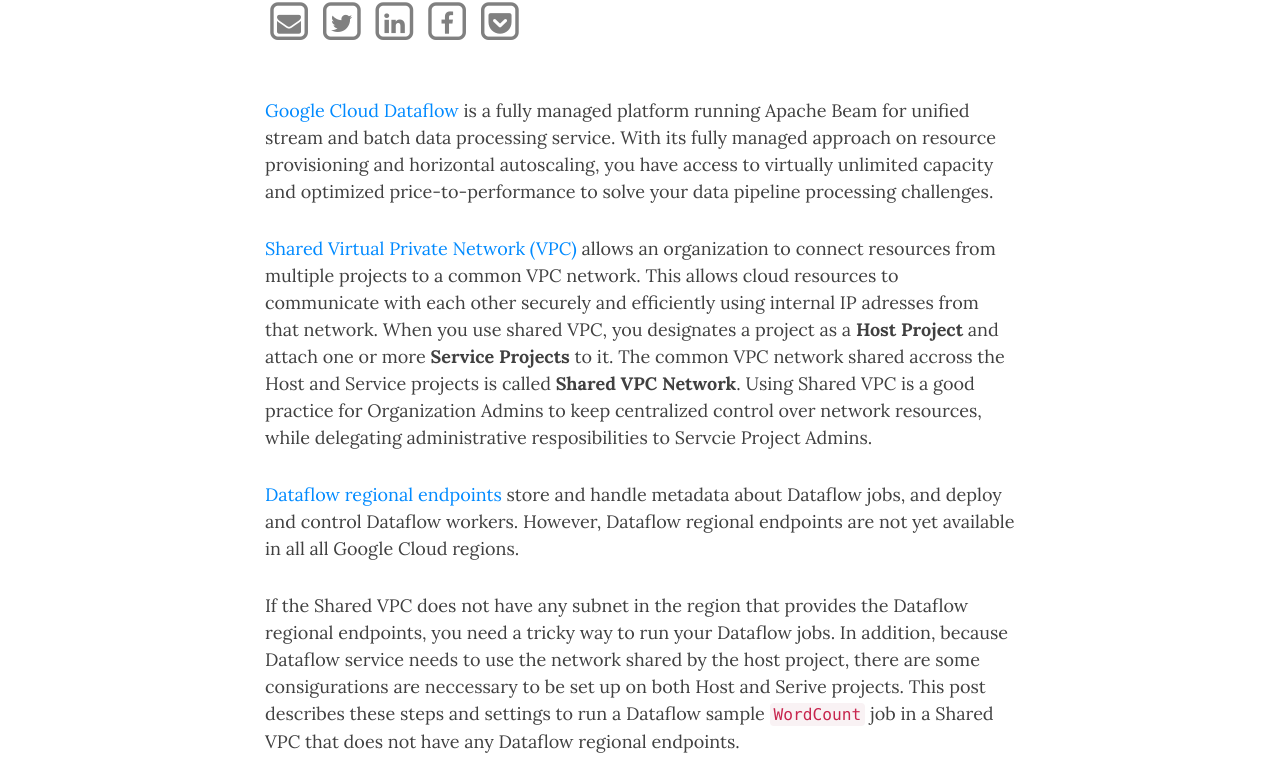
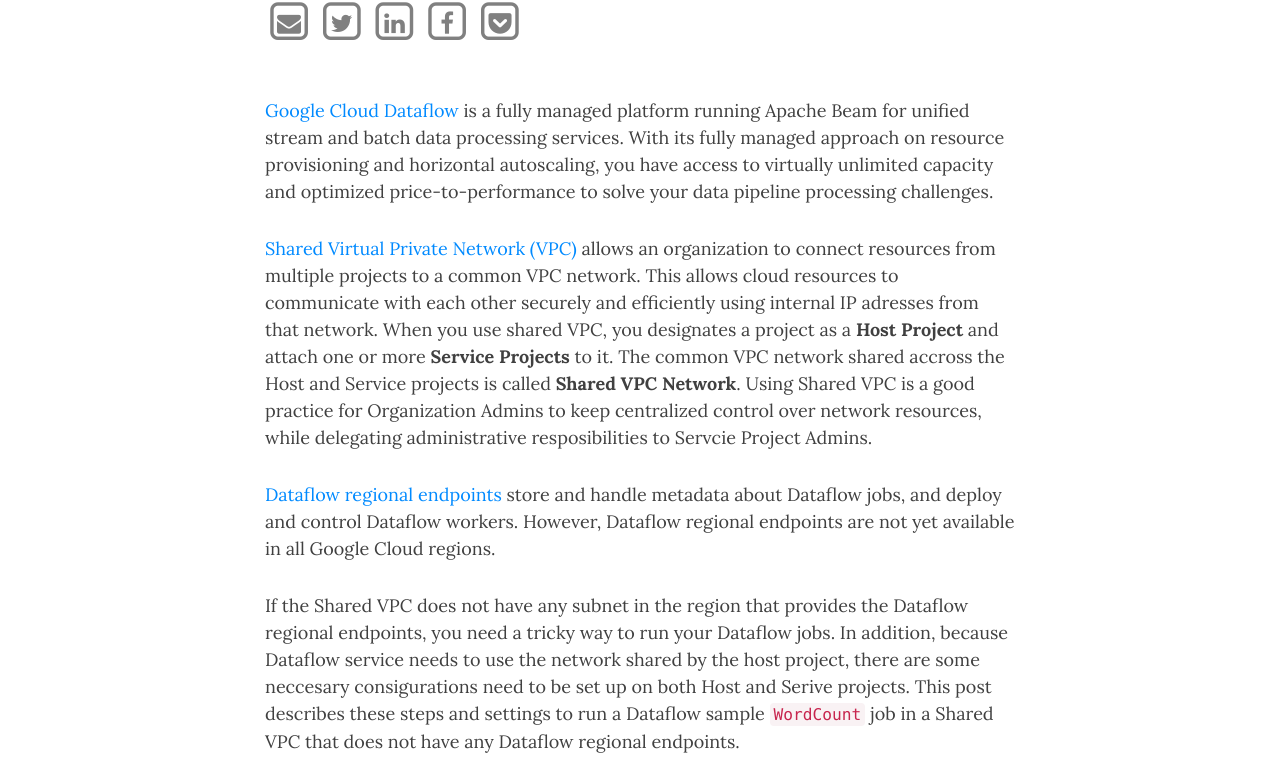
Before and after one commit to stonefl/stonefl.github.io, a Jekyll site: the page built from _posts/2020-01-15-run-dataflow-jobs-in-a-shared-vpc-on-gcp.md, in a window 1280 px wide and 1400 px high. Shown: the part 633-1397 px from the top of the window. Built offline with Jekyll 4.4.1, drawn with Linux system fonts in a browser that asks for light colours; nearby versions of some CDN libraries; comment, search, counter and statistics services are not loaded; some of the changed text lies outside the part shown.

Commit message:
Update 2020-01-15-run-dataflow-jobs-in-a-shared-vpc-on-gcp.md

```diff
--- a/_posts/2020-01-15-run-dataflow-jobs-in-a-shared-vpc-on-gcp.md
+++ b/_posts/2020-01-15-run-dataflow-jobs-in-a-shared-vpc-on-gcp.md
@@ -12,14 +12,14 @@
 ---
 
 
-[Google Cloud Dataflow](https://cloud.google.com/dataflow/#benefits) is a fully managed platform running Apache Beam for unified stream and batch data processing service. With its fully managed approach on resource provisioning and horizontal autoscaling, you have access to virtually unlimited capacity and optimized price-to-performance to solve your data pipeline processing challenges.
+[Google Cloud Dataflow](https://cloud.google.com/dataflow/#benefits) is a fully managed platform running Apache Beam for unified stream and batch data processing services. With its fully managed approach on resource provisioning and horizontal autoscaling, you have access to virtually unlimited capacity and optimized price-to-performance to solve your data pipeline processing challenges.
 <!--more-->
 
 [Shared Virtual Private Network (VPC)](https://cloud.google.com/vpc/docs/shared-vpc) allows an organization to connect resources from multiple projects to a common VPC network. This allows cloud resources to communicate with each other securely and efficiently using internal IP adresses from that network. When you use shared VPC, you designates a project as a **Host Project** and attach one or more **Service Projects** to it. The common VPC network shared accross the Host and Service projects is called **Shared VPC Network**. Using Shared VPC is a good practice for Organization Admins to keep centralized control over network resources, while delegating administrative resposibilities to Servcie Project Admins.
 
-[Dataflow regional endpoints](https://cloud.google.com/dataflow/docs/concepts/regional-endpoints) store and handle metadata about Dataflow jobs, and deploy and control Dataflow workers. However, Dataflow regional endpoints are not yet available in all all Google Cloud regions.
+[Dataflow regional endpoints](https://cloud.google.com/dataflow/docs/concepts/regional-endpoints) store and handle metadata about Dataflow jobs, and deploy and control Dataflow workers. However, Dataflow regional endpoints are not yet available in all Google Cloud regions.
 
-If the Shared VPC does not have any subnet in the region that provides the Dataflow regional endpoints, you need a tricky way to run your Dataflow jobs. In addition, because Dataflow service needs to use the network shared by the host project, there are some consigurations are neccessary to be set up on both Host and Serive projects. This post describes these steps and settings to run a Dataflow sample `WordCount` job in a Shared VPC that does not have any Dataflow regional endpoints.
+If the Shared VPC does not have any subnet in the region that provides the Dataflow regional endpoints, you need a tricky way to run your Dataflow jobs. In addition, because Dataflow service needs to use the network shared by the host project, there are some neccesary consigurations need to be set up on both Host and Serive projects. This post describes these steps and settings to run a Dataflow sample `WordCount` job in a Shared VPC that does not have any Dataflow regional endpoints.
 
 
 # Table of Content
@@ -90,8 +90,11 @@
 
 - Create authentication key file following the process described in [set up authentication](https://cloud.google.com/dataflow/docs/quickstarts/quickstart-java-maven#before-you-begin):
     a. From Cloud Console go to **IAM & Admin** page, and then **Service Accouts**
+
     b. From the page select **New service account**
+
     c. Enter a name for the **Service account name** and select **Project > Owner** as the **Role**
+
     d. Click **Create**. Save the JSON file that contains your key to your local folder.
 
 You will need the the path of the file to set the environment variable **GOOGLE_APPLICATION_CREDENTIALS** in the following scripts.
```
Also changed, not shown: other parts of _posts/2020-01-15-run-dataflow-jobs-in-a-shared-vpc-on-gcp.md (+1 -1 lines).
